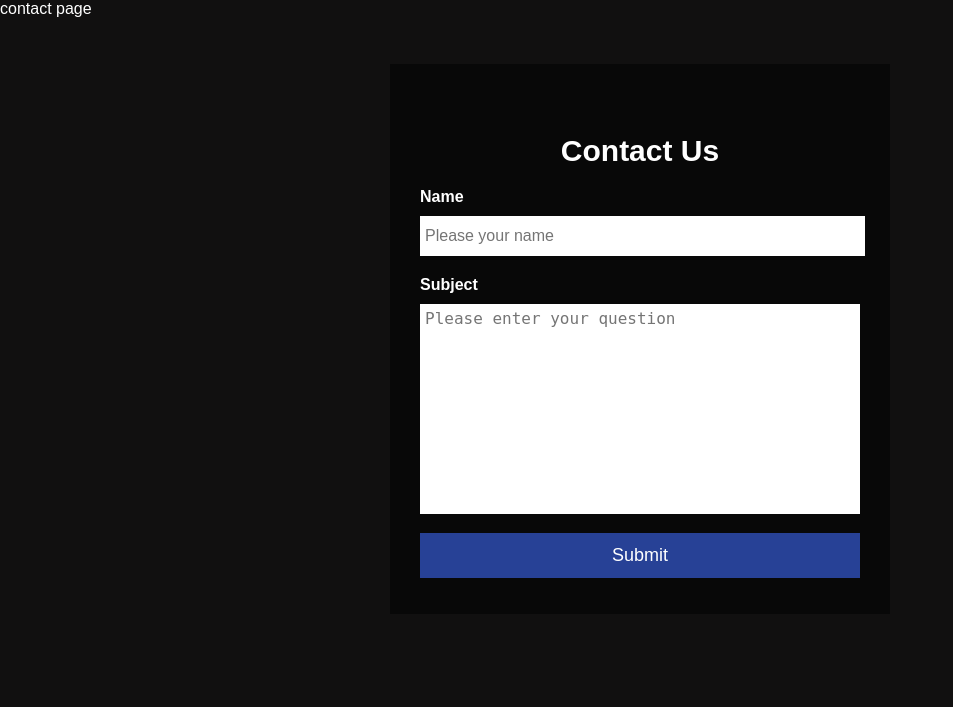
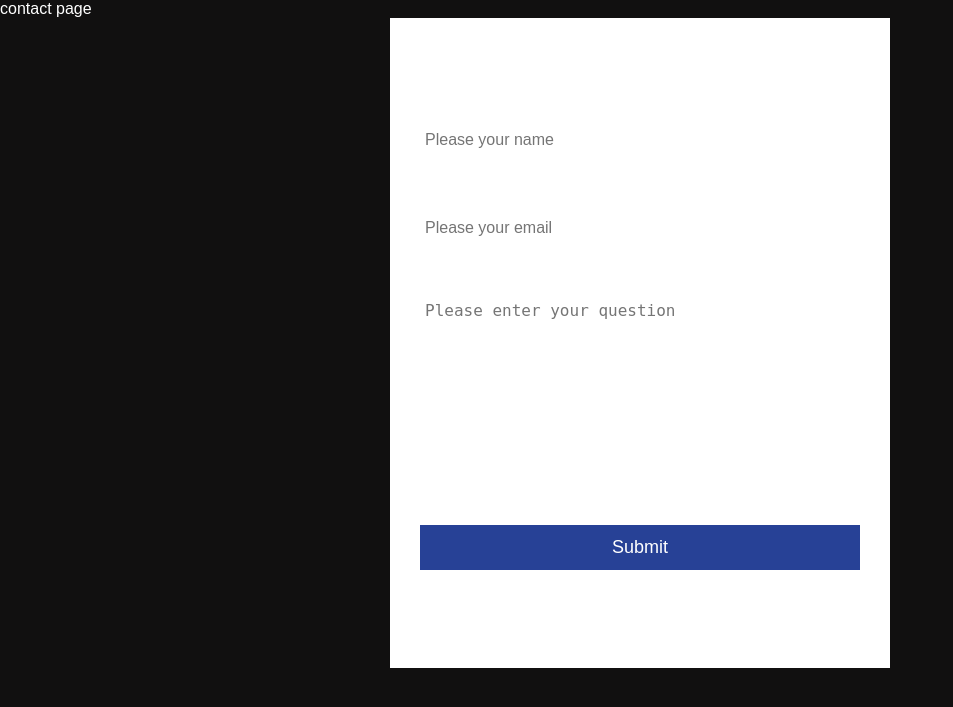
Before and after one commit to 6tjessil/DIT-CSI-6tjessil-2020, a PHP site: page /UseThis/form.php in a window 1280 px wide. Shown: the part 61-768 px from the top of the page, without its empty margins (0-953 px from the left). Run offline with PHP 8.4, Linux system fonts and the light colour scheme.

Commit message:
Refinements
*An extra input row added so users can enter in their email.
*Contact form positioning changed to be more centred.

```diff
--- a/form.php
+++ b/form.php
@@ -24,10 +24,13 @@
 
   <div id="contact_form" >
   <div class = "contact_box">
+    <p name = "contact_message"></p>
     <h1>Contact Us</h1>
-    <form method = "GET">
+    <form method = "POST" action="mail-test.php">
       <p>Name</p>
       <input type = "text" name = "name" placeholder="Please your name" id="name" required>
+      <p>Email</p>
+      <input type = "text" name = "email" placeholder="Please your email" id="email" required>
       <p>Subject</p>
       <textarea name = "subject" placeholder="Please enter your question" id = "query" required></textarea>
       <input type = "submit" name = "submit" value= "Submit">
--- a/script.js
+++ b/script.js
@@ -73,3 +73,25 @@ $(function(){
     })
   })
 })
+
+$(function(){
+  $("#contact_form").submit(function(e){
+    e.preventDefault()
+    name = $("#name").val()
+    email = $("#email").val()
+    subject = $("#subject").val()
+    $.ajax({
+      type:"POST",
+      url:"mail-test.php",
+      data:{name:newusername, email:email, subject:subject},
+      success: function(data){
+        if (data.trim() != ""){
+          document.getElementById("contact_message").innerHTML = data
+        }
+        else{
+          document.getElementById("contact_message").innerHTML = data
+        }
+      }
+    })
+  })
+})
--- a/style.css
+++ b/style.css
@@ -16,7 +16,7 @@ body{
 
 nav { /*Nav bar */
   height: 61px;
-  grid-column:1/9;
+  width:100%;
   background-color: #080808;
 }
 
@@ -85,7 +85,7 @@ color: black;
 
 /* Links inside the dropdown */
 .dropdown-content a {
-  color: var(--font-color);
+  color: white;
   padding: 12px 16px;
   text-decoration: none;
   width: 100%;
@@ -291,16 +291,14 @@ th{
 
 /*styling the popup login form*/
 .contact_box{
+  margin-left: auto;
+  margin-right: auto;
   width: 500px;
-  height: 550px;
-  background-color: #080808;
+  height: 650px;
+  background-color: white;
   color: white;
-  top: 50%;
-  left: 50%;
-  position: absolute;
-  transform: translate(-50%, -50%);
   box-sizing: border-box;
-  padding: 70px 30px;
+  padding: 20px 30px 10px 30px;
 }
 
 .contact_box h1{
@@ -316,12 +314,16 @@ th{
   font-weight: bold;
 }
 
+.contact_box p[name = "message"]{
+  text-align: center;
+}
+
 .contact_box input{
   width: 100%;
   margin-bottom: 20px;
 }
 
-.contact_box input[name = "name"]{
+.contact_box input[name = "name"],input[name = "email"]{
   border: none;
   background: white;
   outline: none;
@@ -436,12 +438,6 @@ th{
 }
 
 @media only screen and (max-width:800px){
-
-
-  body{
-    background-color:green;
-  }
-
   .grid {
     grid-template-rows:60px 240px 500px 130px;
   }
@@ -450,18 +446,22 @@ th{
     list-style-type: none;
     margin: 0;
     padding: 0;
+    width: 100%;
+    z-index: 1;
   }
 
   .mainlinks li {
     display: block;
     text-align: center;
+    z-index: 1;
 
   }
 
   .mainlinks li a{
     width: 100%;
-    padding: 20.5px 0;
-
+    padding: 20.5px ;
+    z-index: 1;
+    background-color: #080808;
   }
 
   .dropbtn {
@@ -481,8 +481,6 @@ th{
     background-color:#eee;
     margin: 40px 40px 50px 40px;
     padding: 20px;
-    grid-column:1/9;
-    grid-row: 3/5;
     font-size:15px;
     overflow:auto;
     height:100%;
```
Also changed, not shown: mail-test.php (added, +28 -0 lines).
